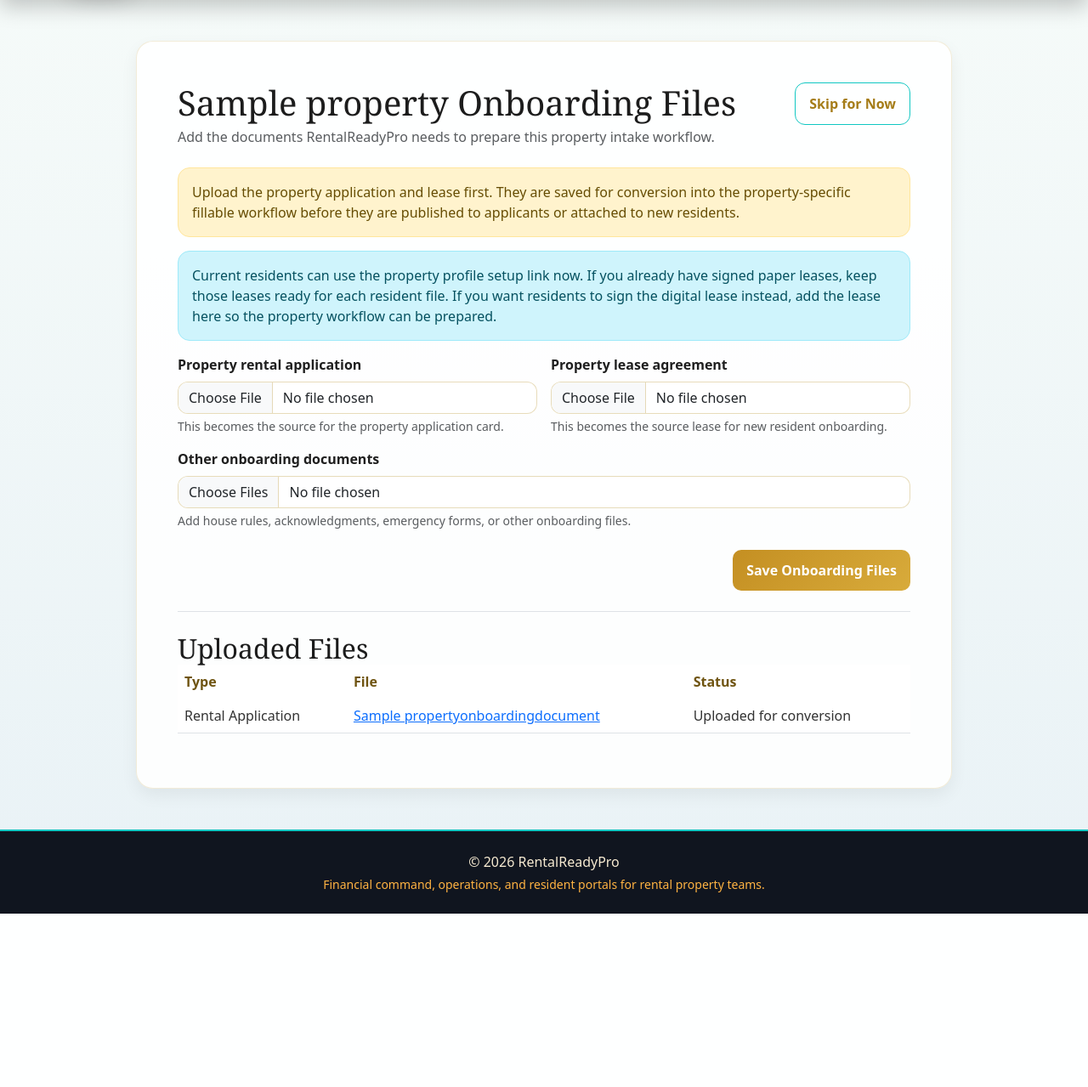
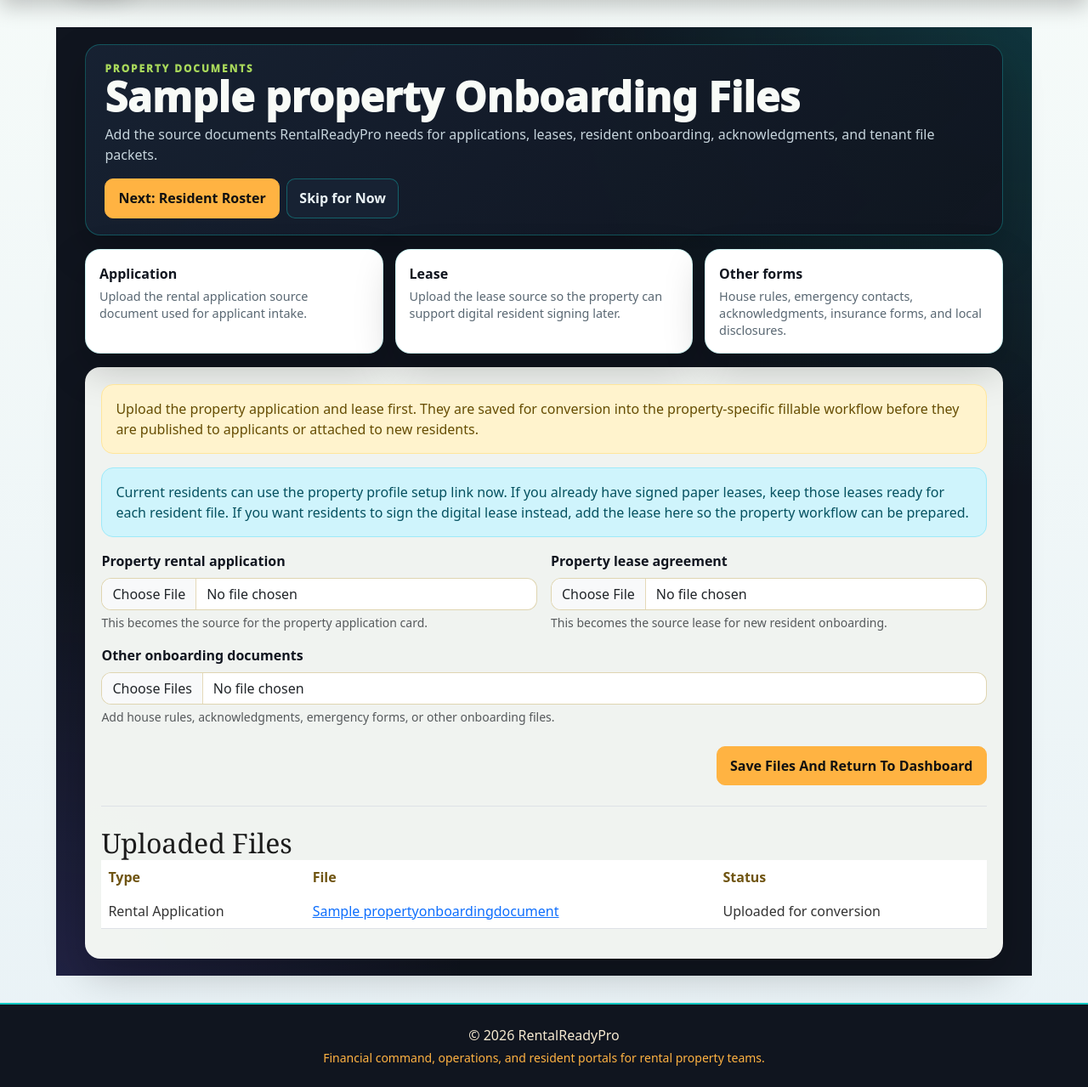
Before and after one commit to BowlingLegacy/rentlogic, a Django app: page /owner-dashboard/properties/1/onboarding-documents/ in a window 1280 px wide. Shown: the part 86-1365 px from the top of the page at 85% size. Before the commit the page ends 1161 px from the top, so only its background shows below. Run offline with Django 5.2, Linux system fonts and the light colour scheme; a user stored in the database is signed in; tables that the repository leaves empty hold one stand-in row (values such as "Sample post").

Commit message:
Polish owner onboarding files page

```diff
--- a/templates/owner_property_onboarding_documents.html
+++ b/templates/owner_property_onboarding_documents.html
@@ -1,15 +1,119 @@
 {% extends "base.html" %}
 {% block content %}
 
-<div class="soft-card p-4 p-md-5" style="max-width:960px;margin:0 auto;">
-    <div class="d-flex justify-content-between align-items-start flex-wrap gap-2 mb-4">
+<style>
+.docs-shell {
+    background:
+        radial-gradient(circle at top right, rgba(16,199,194,.18), transparent 34%),
+        radial-gradient(circle at bottom left, rgba(118,100,255,.16), transparent 30%),
+        #10151f;
+    color: #f8fbf7;
+    margin: -1rem;
+    min-height: 100vh;
+    padding: 1.25rem;
+}
+.docs-wrap { max-width: 1080px; margin: 0 auto; }
+.docs-head,
+.docs-card,
+.docs-step {
+    border-radius: 18px;
+    box-shadow: 0 18px 48px rgba(0,0,0,.22);
+}
+.docs-head {
+    background: linear-gradient(135deg, rgba(23,34,51,.98), rgba(16,21,31,.94));
+    border: 1px solid rgba(16,199,194,.32);
+    margin-bottom: 1rem;
+    padding: 1.2rem 1.4rem;
+}
+.docs-kicker {
+    color: #a9d95b;
+    font-size: .74rem;
+    font-weight: 950;
+    letter-spacing: 2px;
+    text-transform: uppercase;
+}
+.docs-title {
+    color: #f8fbf7;
+    font-size: clamp(2rem, 4vw, 3rem);
+    font-weight: 950;
+    line-height: 1;
+}
+.docs-card {
+    background: rgba(248,251,247,.97);
+    border: 1px solid rgba(255,255,255,.16);
+    color: #10151f;
+    padding: 1.15rem;
+}
+.docs-steps {
+    display: grid;
+    gap: .85rem;
+    grid-template-columns: repeat(3, minmax(0, 1fr));
+    margin-bottom: 1rem;
+}
+.docs-step {
+    background: #fff;
+    border: 1px solid rgba(16,199,194,.2);
+    color: #10151f;
+    padding: 1rem;
+}
+.docs-step strong { display: block; margin-bottom: .3rem; }
+.docs-step span { color: #596772; display: block; font-size: .9rem; line-height: 1.4; }
+.btn-owner {
+    background: #ffb342;
+    border: 1px solid #ffb342;
+    border-radius: 10px;
+    color: #111;
+    display: inline-flex;
+    font-weight: 900;
+    padding: .65rem .95rem;
+    text-decoration: none;
+}
+.btn-owner:hover { background: #f2a52c; color: #111; }
+.btn-dark-soft {
+    background: #172233;
+    border: 1px solid rgba(16,199,194,.38);
+    border-radius: 10px;
+    color: #eaf2f5;
+    font-weight: 800;
+    padding: .6rem .9rem;
+    text-decoration: none;
+}
+.btn-dark-soft:hover { background: #223149; color: #10c7c2; }
+@media (max-width: 800px) {
+    .docs-steps { grid-template-columns: 1fr; }
+}
+</style>
+
+<div class="docs-shell">
+<div class="docs-wrap">
+    <div class="docs-head d-flex justify-content-between align-items-start flex-wrap gap-3">
         <div>
-            <h1 class="section-title mb-1">{{ property.name }} Onboarding Files</h1>
-            <p class="text-muted mb-0">Add the documents RentalReadyPro needs to prepare this property intake workflow.</p>
+            <div class="docs-kicker">Property Documents</div>
+            <h1 class="docs-title mb-2">{{ property.name }} Onboarding Files</h1>
+            <p class="mb-0" style="color:#c6d4dc;">Add the source documents RentalReadyPro needs for applications, leases, resident onboarding, acknowledgments, and tenant file packets.</p>
         </div>
-        <a href="{% url 'property_owner_dashboard' %}" class="message-btn">Skip for Now</a>
+        <div class="d-flex gap-2 flex-wrap">
+            <a href="{% url 'current_resident_roster_upload' %}" class="btn-owner">Next: Resident Roster</a>
+            <a href="{% url 'property_owner_dashboard' %}" class="btn-dark-soft">Skip for Now</a>
+        </div>
     </div>
 
+    <section class="docs-steps">
+        <article class="docs-step">
+            <strong>Application</strong>
+            <span>Upload the rental application source document used for applicant intake.</span>
+        </article>
+        <article class="docs-step">
+            <strong>Lease</strong>
+            <span>Upload the lease source so the property can support digital resident signing later.</span>
+        </article>
+        <article class="docs-step">
+            <strong>Other forms</strong>
+            <span>House rules, emergency contacts, acknowledgments, insurance forms, and local disclosures.</span>
+        </article>
+    </section>
+
+    <div class="docs-card">
         <div class="alert alert-warning">
             Upload the property application and lease first. They are saved for conversion into the property-specific fillable workflow before they are published to applicants or attached to new residents.
         </div>
@@ -41,7 +145,7 @@
             </div>
         </div>
         <div class="d-flex justify-content-end mt-4">
-            <button type="submit" class="gold-btn">Save Onboarding Files</button>
+            <button type="submit" class="btn-owner">Save Files And Return To Dashboard</button>
         </div>
     </form>
 
@@ -65,5 +169,7 @@
         </div>
     {% endif %}
 </div>
+</div>
+</div>
 
 {% endblock %}
```
Lines whose indentation alone changed are shown as unchanged.
